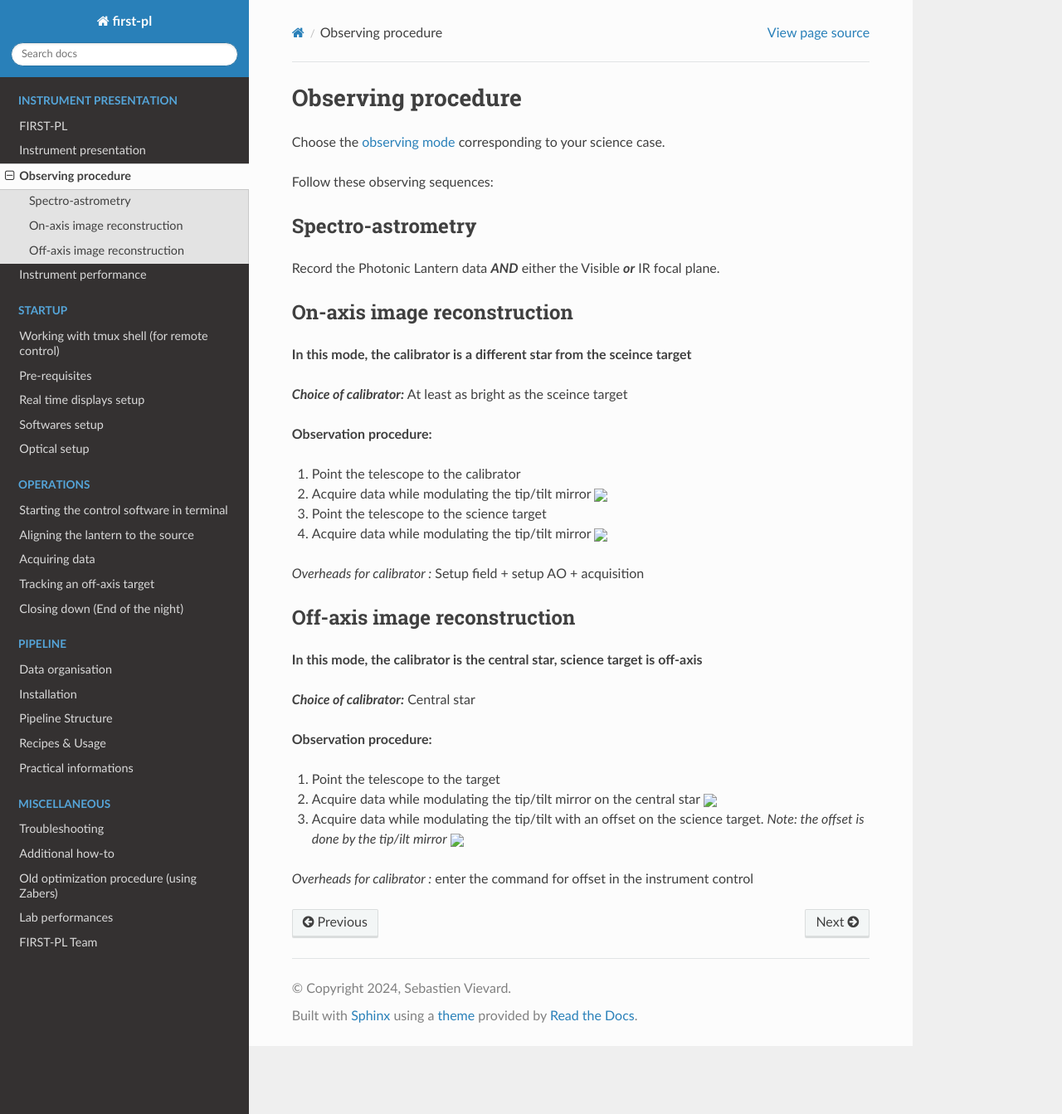
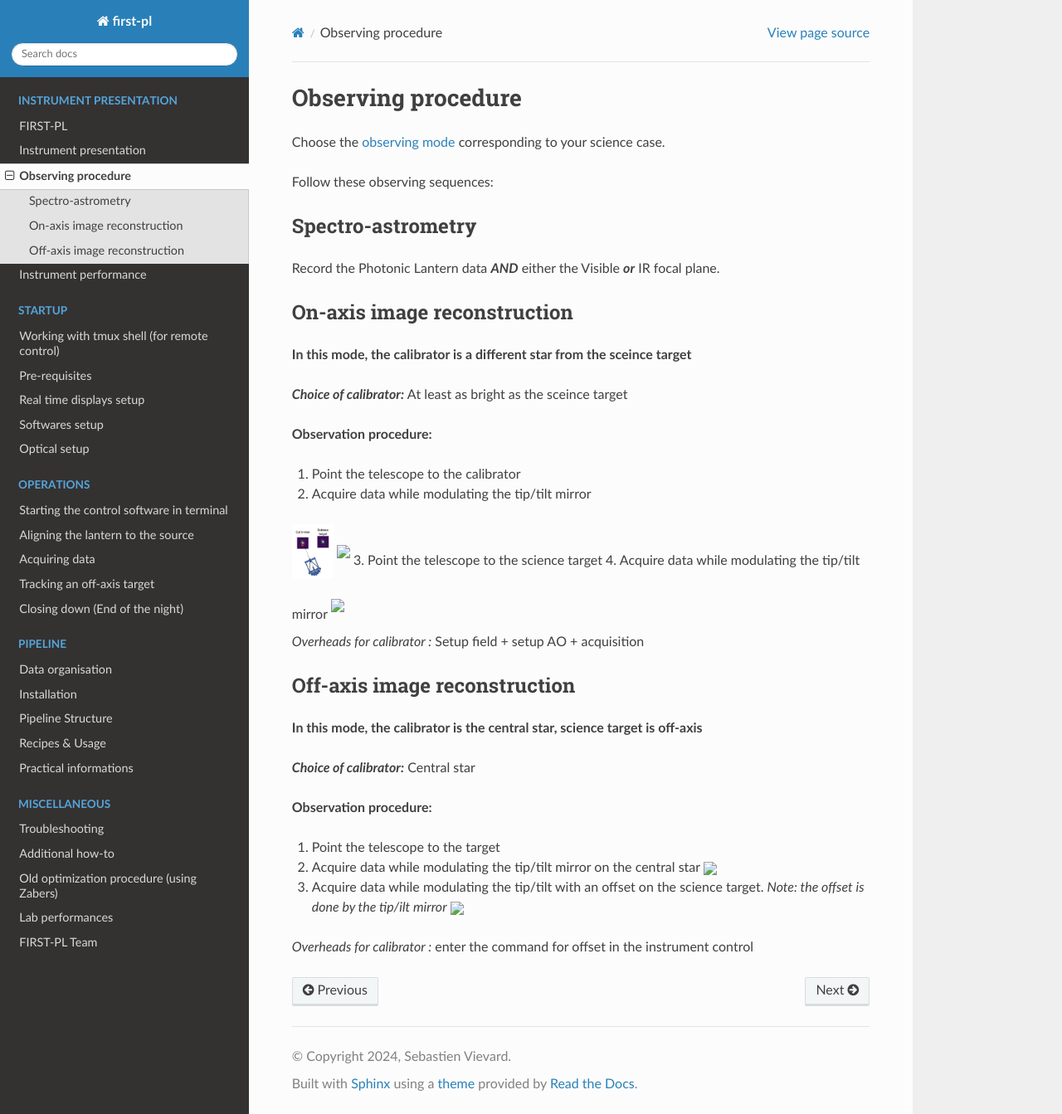
Before and after one commit to scexao-org/first_control, a Sphinx documentation site: the page built from source/observing_procedure.md, in a window 1280 px wide and 1343 px high. Shown: the whole window at 83% size. Built offline with Sphinx 7.4.7 and the Read the Docs theme 3.1.0, drawn with Linux system fonts in a browser that asks for light colours.

Commit message:
Instrument observing procedure

````diff
--- a/source/observing_procedure.md
+++ b/source/observing_procedure.md
@@ -19,6 +19,9 @@ Record the Photonic Lantern data ***AND*** either the Visible ***or*** IR focal
 
 1. Point the telescope to the calibrator
 2. Acquire data while modulating the tip/tilt mirror
+```{image} 1_obs.png
+:width: 50 px
+```
 <img src="1_obs.png" width="20%">
 3. Point the telescope to the science target
 4. Acquire data while modulating the tip/tilt mirror
````
